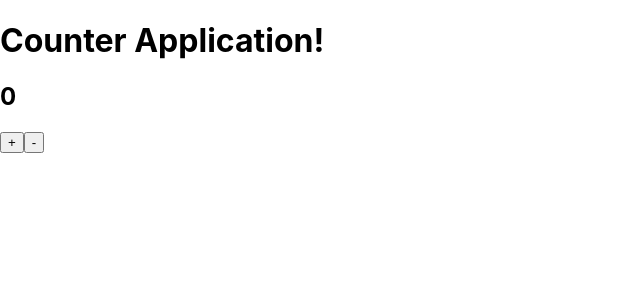
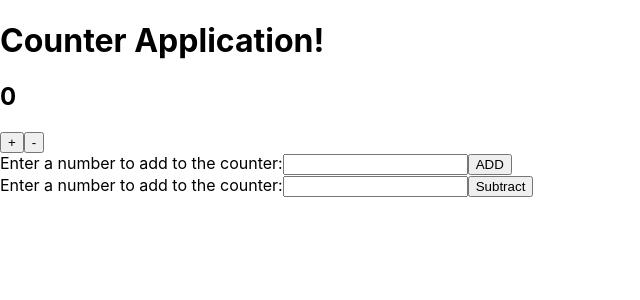
Before and after one commit to rscoville29/redux-sample, a React (Create React App) app: page / in a window 1280 px wide. Shown: the top 300 px of the page, without its empty margins (0-640 px from the left). Built offline with nearby package versions, Linux system fonts and the light colour scheme.

Commit message:
created inputs for users to add and subtract numbers, added useState, useEffect

```diff
--- a/src/App.js
+++ b/src/App.js
@@ -1,12 +1,23 @@
 import './App.css';
 import {useSelector, useDispatch} from 'react-redux';
 import {incrementThunk, decrementThunk} from './store/reducer'
+import {useState, useEffect} from 'react';
 
 function App() {
 const dispatch = useDispatch();
+const [numberToAdd, setNumberToAdd] = useState('')
+const [numberToSubtract, setNumberToSubtract] = useState('')
 const counter = useSelector((state)=>{
 return state.counter
 });
+
+useEffect(()=>{
+  console.log(numberToAdd);
+}, [numberToAdd]);
+
+useEffect(()=>{
+  console.log(numberToSubtract);
+}, [numberToSubtract]);
 
 const increment = ()=>{
   dispatch(incrementThunk());
@@ -16,12 +27,38 @@ const decrement = ()=>{
 dispatch(decrementThunk());
 }
 
+const handleAdd = ()=>{
+
+}
+const handleSubtract = ()=>{
+
+}
+
+const handleAddChange = (event) => {
+  setNumberToAdd(event.target.value)
+}
+
+const handleSubtractChange = (event) => {
+  setNumberToSubtract(event.target.value)
+}
+
   return (
     <div>
       <h1>Counter Application!</h1>
       <h2>{counter}</h2>
       <button onClick={increment}>+</button>
       <button onClick={decrement}>-</button>
+      <form onSubmit={handleAdd}>
+        <label>Enter a number to add to the counter:</label>
+      <input value={numberToAdd} onChange={handleAddChange} type='text'></input>
+      <button>ADD</button>
+      </form>
+      <form onSubmit={handleSubtract}>
+        <label>Enter a number to add to the counter:</label>
+      <input value={numberToSubtract} onChange={handleSubtractChange} type='text'></input>
+      <button>Subtract</button>
+      </form>
+
     </div>
   );
 }
```
